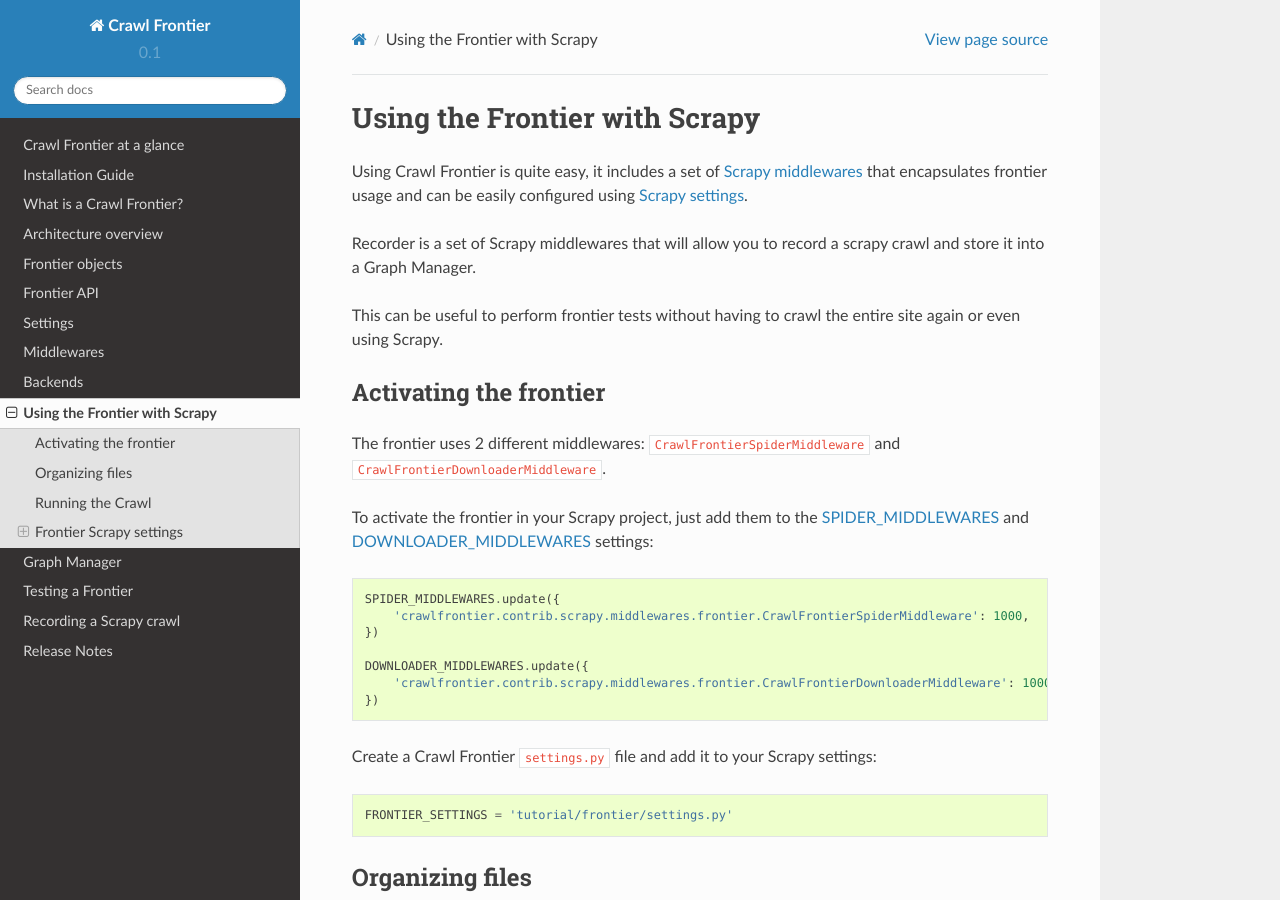
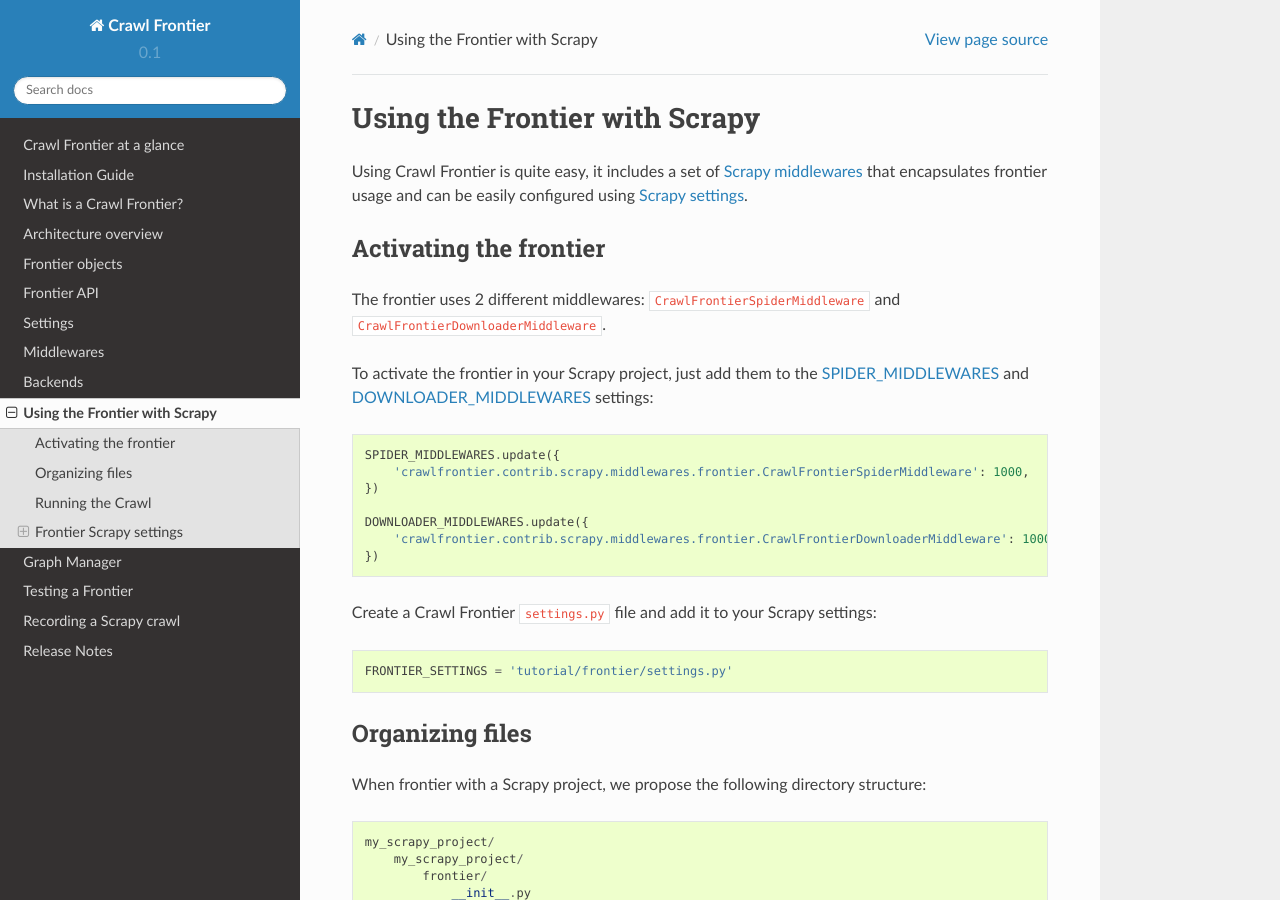
Before and after one commit to scrapinghub/frontera, a Sphinx documentation site: the page built from docs/source/topics/scrapy-integration.rst, in a window 1280 px wide and 900 px high. Built offline with Sphinx 7.4.7 and the Read the Docs theme 2.0.0, drawn with Linux system fonts in a browser that asks for light colours.

Commit message:
Docs fixes

```diff
--- a/docs/source/topics/scrapy-integration.rst
+++ b/docs/source/topics/scrapy-integration.rst
@@ -4,10 +4,6 @@
 
 Using Crawl Frontier is quite easy, it includes a set of `Scrapy middlewares`_  that encapsulates frontier usage and
 can be easily configured using `Scrapy settings`_.
-
-Recorder is a set of Scrapy middlewares that will allow you to record a scrapy crawl and store it into a Graph Manager.
-
-This can be useful to perform frontier tests without having to crawl the entire site again or even using Scrapy.
 
 
 Activating the frontier
```
